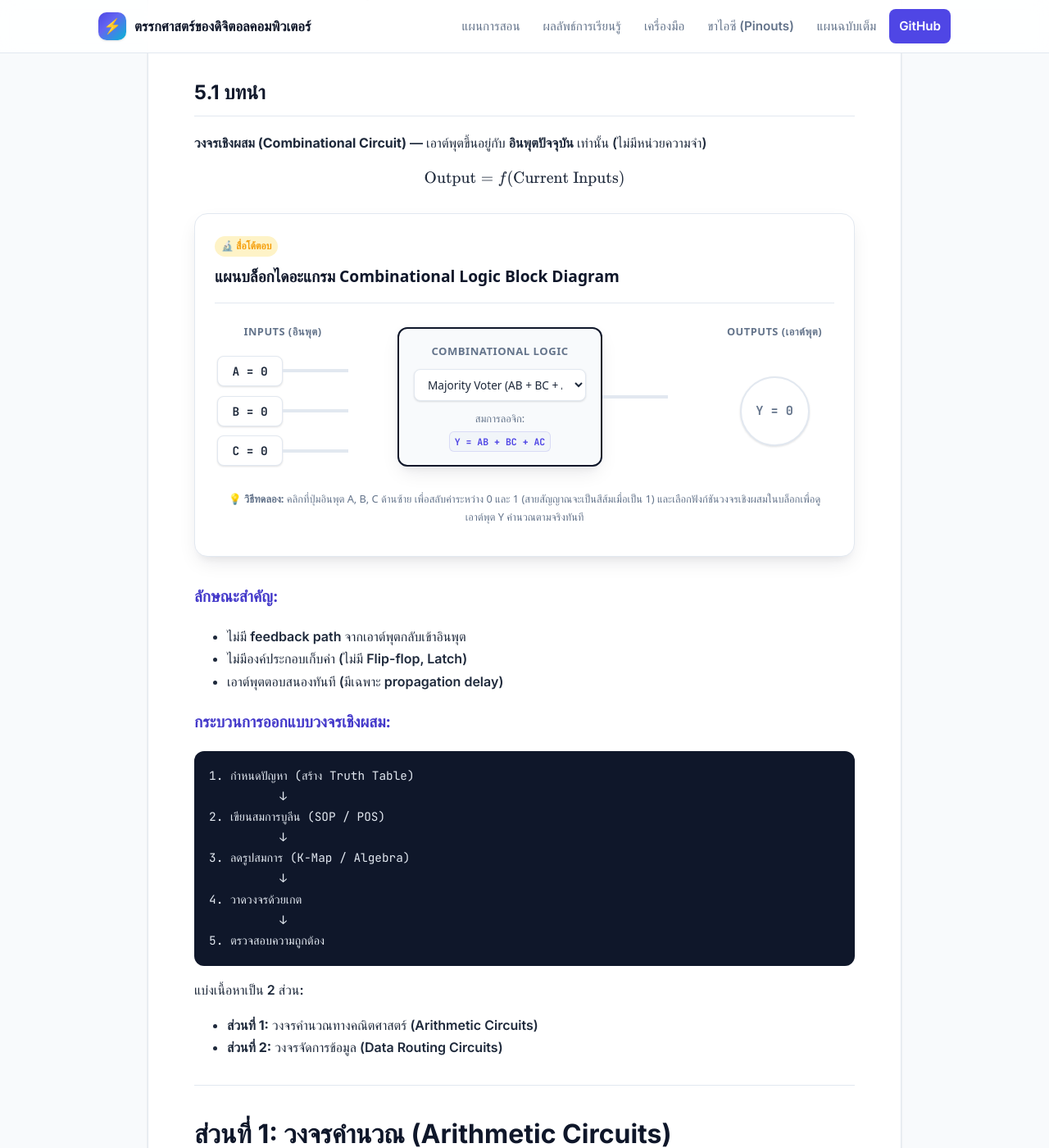
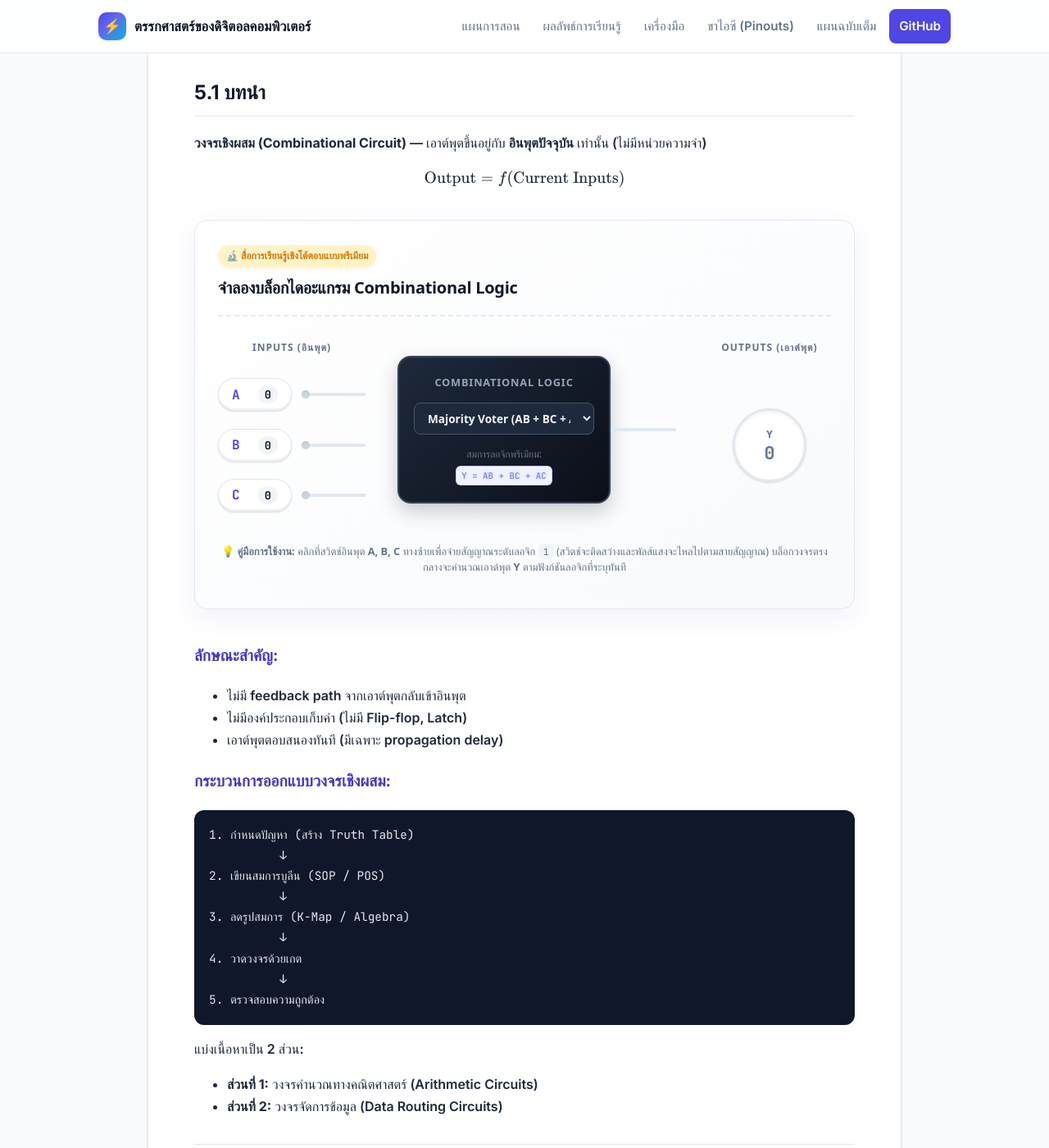
Before and after one commit to alfaXphoori/DigitalComputer, a Jekyll site: the page built from chapters/ch05-combinational-circuits/README.md, in a window 1280 px wide and 1400 px high, scrolled down 291 px. Shown: the whole window at 82% size. Built offline with Jekyll 4.4.1, drawn with Linux system fonts in a browser that asks for light colours; some web fonts are replaced; our own code applies the rules of GitHub Pages for plain Markdown files.

Commit message:
Enhance Combinational Logic widget with premium high-tech aesthetics, animated signal pulses, and neon glow animations

```diff
--- a/_includes/comb-logic-demo.html
+++ b/_includes/comb-logic-demo.html
@@ -1,8 +1,8 @@
 <div class="cl-widget" id="comb-logic-widget">
   <div class="cl-widget__header">
     <div class="cl-widget__title-group">
-      <span class="cl-badge">🔬 สื่อโต้ตอบ</span>
-      <h4>แผนบล็อกไดอะแกรม Combinational Logic Block Diagram</h4>
+      <span class="cl-badge">🔬 สื่อการเรียนรู้เชิงโต้ตอบแบบพรีเมียม</span>
+      <h4>จำลองบล็อกไดอะแกรม Combinational Logic</h4>
     </div>
   </div>
 
@@ -11,16 +11,39 @@
     <div class="cl-side cl-side--inputs">
       <span class="cl-side-label">Inputs (อินพุต)</span>
       <div class="cl-input-list">
-        <div class="cl-input-row" data-port="A">
-          <button class="cl-input-btn" id="cl-btn-a" aria-pressed="false">A = 0</button>
+        <!-- Input Row A -->
+        <div class="cl-input-row">
+          <div class="cl-switch-container">
+            <button class="cl-input-btn" id="cl-btn-a" aria-pressed="false" title="คลิกเพื่อสลับค่าอินพุต A">
+              <span class="cl-btn-lbl">A</span>
+              <span class="cl-btn-val">0</span>
+            </button>
+            <div class="cl-led" id="cl-led-a"></div>
+          </div>
           <div class="cl-wire cl-wire-in cl-wire--a" id="cl-wire-a"></div>
         </div>
-        <div class="cl-input-row" data-port="B">
-          <button class="cl-input-btn" id="cl-btn-b" aria-pressed="false">B = 0</button>
+
+        <!-- Input Row B -->
+        <div class="cl-input-row">
+          <div class="cl-switch-container">
+            <button class="cl-input-btn" id="cl-btn-b" aria-pressed="false" title="คลิกเพื่อสลับค่าอินพุต B">
+              <span class="cl-btn-lbl">B</span>
+              <span class="cl-btn-val">0</span>
+            </button>
+            <div class="cl-led" id="cl-led-b"></div>
+          </div>
           <div class="cl-wire cl-wire-in cl-wire--b" id="cl-wire-b"></div>
         </div>
-        <div class="cl-input-row" data-port="C">
-          <button class="cl-input-btn" id="cl-btn-c" aria-pressed="false">C = 0</button>
+
+        <!-- Input Row C -->
+        <div class="cl-input-row">
+          <div class="cl-switch-container">
+            <button class="cl-input-btn" id="cl-btn-c" aria-pressed="false" title="คลิกเพื่อสลับค่าอินพุต C">
+              <span class="cl-btn-lbl">C</span>
+              <span class="cl-btn-val">0</span>
+            </button>
+            <div class="cl-led" id="cl-led-c"></div>
+          </div>
           <div class="cl-wire cl-wire-in cl-wire--c" id="cl-wire-c"></div>
         </div>
       </div>
@@ -41,7 +64,7 @@
         </div>
 
         <div class="cl-expr-wrap">
-          <span class="cl-expr-lbl">สมการลอจิก:</span>
+          <span class="cl-expr-lbl">สมการลอจิกพรีเมียม:</span>
           <code class="cl-expr-code" id="cl-expr-display">Y = AB + BC + AC</code>
         </div>
       </div>
@@ -54,11 +77,14 @@
       <span class="cl-side-label">Outputs (เอาต์พุต)</span>
       <div class="cl-output-wrap">
         <div class="cl-lamp" id="cl-lamp-y" data-state="0">
-          <span class="cl-lamp-val">Y = 0</span>
+          <div class="cl-lamp-inner">
+            <span class="cl-lamp-lbl">Y</span>
+            <span class="cl-lamp-val">0</span>
+          </div>
         </div>
       </div>
     </div>
   </div>
 
-  <p class="cl-cap">💡 <strong>วิธีทดลอง:</strong> คลิกที่ปุ่มอินพุต A, B, C ด้านซ้าย เพื่อสลับค่าระหว่าง 0 และ 1 (สายสัญญาณจะเป็นสีส้มเมื่อเป็น 1) และเลือกฟังก์ชันวงจรเชิงผสมในบล็อกเพื่อดูเอาต์พุต Y คำนวณตามจริงทันที</p>
+  <p class="cl-cap">💡 <strong>คู่มือการใช้งาน:</strong> คลิกที่สวิตช์อินพุต <strong>A, B, C</strong> ทางซ้ายเพื่อจ่ายสัญญาณระดับลอจิก <code>1</code> (สวิตช์จะติดสว่างและพัลส์แสงจะไหลไปตามสายสัญญาณ) บล็อกวงจรตรงกลางจะคำนวณเอาต์พุต <strong>Y</strong> ตามฟังก์ชันลอจิกที่ระบุทันที</p>
 </div>
--- a/_includes/footer.html
+++ b/_includes/footer.html
@@ -1515,7 +1521,7 @@ document.addEventListener("DOMContentLoaded", function() {
       }
 
       lampY.dataset.state = outY;
-      lampY.querySelector('.cl-lamp-val').textContent = `Y = ${outY}`;
+      lampY.querySelector('.cl-lamp-val').textContent = outY;
 
       if (outY === 1) {
         wireY.classList.add('active');
--- a/assets/css/style.css
+++ b/assets/css/style.css
@@ -2388,12 +2388,12 @@ table.schedule tbody tr:hover { background: #f8fafc; }
 
 /* ---------- Combinational Logic Widget ---------- */
 .cl-widget {
-  background: var(--card);
+  background: linear-gradient(145deg, var(--card) 0%, #f8fafc 100%);
   border: 1px solid var(--line);
   border-radius: var(--radius);
-  padding: 24px;
-  margin: 2rem 0;
-  box-shadow: var(--shadow-md);
+  padding: 28px;
+  margin: 2.5rem 0;
+  box-shadow: 0 10px 30px rgba(79, 70, 229, 0.08);
   font-family: "IBM Plex Sans Thai", system-ui, sans-serif;
   color: var(--text);
   box-sizing: border-box;
@@ -2402,25 +2402,27 @@ table.schedule tbody tr:hover { background: #f8fafc; }
   display: flex;
   justify-content: space-between;
   align-items: center;
-  border-bottom: 1px solid var(--line);
+  border-bottom: 2px dashed var(--line);
   padding-bottom: 16px;
-  margin-bottom: 20px;
+  margin-bottom: 24px;
 }
 .cl-widget__title-group h4 {
   margin: 4px 0 0 0;
-  font-size: 1.2rem;
+  font-size: 1.25rem;
   color: var(--ink);
-  font-weight: 600;
+  font-weight: 700;
+  letter-spacing: -0.3px;
 }
 .cl-badge {
   display: inline-block;
   font-size: 0.75rem;
   background: var(--amber-soft);
-  color: var(--amber);
-  padding: 2px 8px;
+  color: #d97706;
+  padding: 3px 10px;
   border-radius: 99px;
-  font-weight: 600;
+  font-weight: 700;
   margin-bottom: 4px;
+  box-shadow: 0 2px 5px rgba(245, 158, 11, 0.1);
 }
 .cl-layout {
   display: flex;
@@ -2428,28 +2430,28 @@ table.schedule tbody tr:hover { background: #f8fafc; }
   justify-content: space-between;
   width: 100%;
   max-width: 750px;
-  margin: 1.5rem auto;
+  margin: 1.8rem auto;
   gap: 0;
   position: relative;
 }
 @media (max-width: 650px) {
   .cl-layout {
     flex-direction: column;
-    gap: 20px;
+    gap: 30px;
   }
   .cl-side--inputs {
     height: auto !important;
   }
   .cl-input-list {
     height: auto !important;
-    gap: 12px;
+    gap: 20px;
   }
   .cl-input-row {
     flex-direction: column;
     align-items: center;
   }
   .cl-wire-in {
-    height: 15px !important;
+    height: 25px !important;
     width: 4px !important;
   }
   .cl-center-block {
@@ -2458,7 +2460,7 @@ table.schedule tbody tr:hover { background: #f8fafc; }
   }
   .cl-wire-out {
     width: 4px !important;
-    height: 20px !important;
+    height: 25px !important;
   }
   .cl-side--outputs {
     height: auto !important;
@@ -2471,22 +2473,22 @@ table.schedule tbody tr:hover { background: #f8fafc; }
   justify-content: center;
 }
 .cl-side-label {
-  font-size: 0.8rem;
-  font-weight: bold;
-  color: var(--muted);
-  margin-bottom: 12px;
+  font-size: 0.75rem;
+  font-weight: 800;
+  color: var(--muted);
+  margin-bottom: 16px;
   text-transform: uppercase;
-  letter-spacing: 0.5px;
+  letter-spacing: 1px;
 }
 .cl-side--inputs {
-  width: 160px;
-  height: 180px;
+  width: 180px;
+  height: 220px;
 }
 .cl-input-list {
   display: flex;
   flex-direction: column;
   justify-content: space-around;
-  height: 180px;
+  height: 220px;
   width: 100%;
 }
 .cl-input-row {
@@ -2494,36 +2496,77 @@ table.schedule tbody tr:hover { background: #f8fafc; }
   align-items: center;
   width: 100%;
 }
+.cl-switch-container {
+  display: flex;
+  align-items: center;
+  gap: 12px;
+  flex-shrink: 0;
+}
 .cl-input-btn {
-  width: 80px;
-  padding: 8px 10px;
-  border-radius: 8px;
+  width: 90px;
+  height: 40px;
+  border-radius: 20px;
   border: 1px solid var(--line);
   background: var(--card);
   color: var(--text);
   cursor: pointer;
   font-family: "JetBrains Mono", monospace;
-  font-weight: bold;
-  font-size: 0.9rem;
-  transition: all 0.2s ease;
-  flex-shrink: 0;
-  box-shadow: var(--shadow-sm);
+  font-weight: 700;
+  font-size: 1rem;
+  transition: all 0.25s cubic-bezier(0.16, 1, 0.3, 1);
+  box-shadow: var(--shadow-sm), inset 0 -2px 0 rgba(0,0,0,0.05);
   outline: none;
-  text-align: center;
+  display: flex;
+  align-items: center;
+  justify-content: space-between;
+  padding: 0 16px;
+  box-sizing: border-box;
 }
 .cl-input-btn:hover {
-  background: #f1f5f9;
   border-color: var(--indigo);
+  transform: scale(1.03);
 }
 .cl-input-btn[aria-pressed="true"] {
   background: var(--amber-soft);
   border-color: var(--amber);
-  color: #78350f;
-  box-shadow: 0 0 10px rgba(245, 158, 11, 0.2);
+  box-shadow: 0 4px 12px rgba(245, 158, 11, 0.15), inset 0 2px 0 rgba(255,255,255,0.4);
+}
+.cl-btn-lbl {
+  color: var(--indigo);
+  font-weight: 800;
+}
+.cl-input-btn[aria-pressed="true"] .cl-btn-lbl {
+  color: #d97706;
+}
+.cl-btn-val {
+  background: #f1f5f9;
+  padding: 2px 8px;
+  border-radius: 10px;
+  font-size: 0.85em;
+  color: var(--ink);
+}
+.cl-input-btn[aria-pressed="true"] .cl-btn-val {
+  background: #fef3c7;
+  color: #d97706;
+  font-weight: 900;
+}
+.cl-led {
+  width: 10px;
+  height: 10px;
+  border-radius: 50%;
+  background-color: #cbd5e1;
+  transition: all 0.25s ease;
+  box-shadow: inset 0 1px 2px rgba(0,0,0,0.1);
+}
+.cl-led.active {
+  background-color: #f59e0b;
+  box-shadow: 0 0 10px #f59e0b, 0 0 4px #f59e0b;
 }
 .cl-wire {
   background: var(--line);
-  transition: background 0.25s ease, box-shadow 0.25s ease;
+  position: relative;
+  overflow: hidden;
+  transition: background 0.25s ease;
 }
 .cl-wire-in {
   height: 4px;
@@ -2531,70 +2574,88 @@ table.schedule tbody tr:hover { background: #f8fafc; }
 }
 .cl-wire-in.active {
   background: var(--amber);
-  box-shadow: 0 0 8px var(--amber);
+  box-shadow: 0 0 8px rgba(245, 158, 11, 0.4);
+}
+.cl-wire.active::after {
+  content: '';
+  position: absolute;
+  top: 0; left: -100%;
+  width: 100%; height: 100%;
+  background: linear-gradient(90deg, transparent, rgba(255, 255, 255, 0.9), transparent);
+  animation: cl-wire-flow 1.5s infinite linear;
+}
+@keyframes cl-wire-flow {
+  0% { left: -100%; }
+  100% { left: 100%; }
 }
 .cl-center-block {
   display: flex;
   align-items: center;
   flex-grow: 1;
-  max-width: 340px;
+  max-width: 350px;
+  height: 220px;
+  justify-content: center;
+}
+.cl-box {
+  background: linear-gradient(135deg, #1e293b 0%, #0b0f19 100%);
+  border: 2px solid #334155;
+  border-radius: 16px;
+  width: 260px;
   height: 180px;
-  justify-content: center;
-}
-.cl-box {
-  background: #f8fafc;
-  border: 2px solid var(--ink);
-  border-radius: 12px;
-  width: 250px;
-  height: 170px;
-  padding: 16px;
+  padding: 20px 16px;
   box-sizing: border-box;
   display: flex;
   flex-direction: column;
   justify-content: space-between;
   align-items: center;
-  box-shadow: var(--shadow-md);
+  box-shadow: 0 10px 25px rgba(0, 0, 0, 0.2), inset 0 1px 0 rgba(255, 255, 255, 0.05), 0 0 0 1px rgba(99, 102, 241, 0.08);
 }
 .cl-box-title {
-  font-size: 0.82rem;
-  font-weight: 700;
-  color: var(--muted);
+  font-size: 0.8rem;
+  font-weight: 800;
+  color: #94a3b8;
   text-transform: uppercase;
-  letter-spacing: 0.5px;
+  letter-spacing: 0.8px;
 }
 .cl-selector-wrap select {
   padding: 8px 12px;
   border-radius: 8px;
-  border: 1px solid var(--line);
-  background: var(--card);
-  color: var(--text);
+  border: 1px solid #475569;
+  background: #1e293b;
+  color: #f1f5f9;
   font-family: inherit;
   font-size: 0.85rem;
+  font-weight: 600;
   outline: none;
   cursor: pointer;
-  width: 210px;
+  width: 220px;
   text-align: center;
   box-shadow: var(--shadow-sm);
+  transition: border-color 0.2s;
+}
+.cl-selector-wrap select:hover {
+  border-color: var(--indigo);
 }
 .cl-expr-wrap {
-  font-size: 0.8rem;
+  font-size: 0.75rem;
   display: flex;
   flex-direction: column;
   align-items: center;
   gap: 4px;
 }
 .cl-expr-lbl {
-  color: var(--muted);
+  color: #64748b;
 }
 .cl-expr-code {
   font-family: "JetBrains Mono", monospace;
   font-weight: 700;
-  font-size: 0.9rem;
-  color: var(--indigo);
-  background: rgba(79, 70, 229, 0.08);
-  padding: 3px 8px;
+  font-size: 0.95rem;
+  color: #818cf8;
+  background: rgba(99, 102, 241, 0.15);
+  padding: 4px 10px;
   border-radius: 6px;
-  border: 1px solid rgba(79, 70, 229, 0.15);
+  border: 1px solid rgba(99, 102, 241, 0.3);
+  text-shadow: 0 0 6px rgba(129, 140, 248, 0.4);
 }
 .cl-wire-out {
   height: 4px;
@@ -2602,11 +2663,11 @@ table.schedule tbody tr:hover { background: #f8fafc; }
 }
 .cl-wire-out.active {
   background: var(--cyan);
-  box-shadow: 0 0 8px var(--cyan);
+  box-shadow: 0 0 8px rgba(6, 182, 212, 0.4);
 }
 .cl-side--outputs {
-  width: 140px;
-  height: 180px;
+  width: 150px;
+  height: 220px;
 }
 .cl-output-wrap {
   display: flex;
@@ -2615,35 +2676,60 @@ table.schedule tbody tr:hover { background: #f8fafc; }
   height: 100%;
 }
 .cl-lamp {
-  width: 85px;
-  height: 85px;
+  width: 90px;
+  height: 90px;
   border-radius: 50%;
-  border: 2px solid var(--line);
+  border: 3px solid var(--line);
   background: var(--card);
   display: flex;
   align-items: center;
   justify-content: center;
-  transition: all 0.25s ease;
-  box-shadow: var(--shadow-sm);
+  transition: all 0.25s cubic-bezier(0.16, 1, 0.3, 1);
+  box-shadow: var(--shadow-sm), inset 0 2px 4px rgba(0,0,0,0.05);
+  box-sizing: border-box;
+}
+.cl-lamp-inner {
+  display: flex;
+  flex-direction: column;
+  align-items: center;
+}
+.cl-lamp-lbl {
+  font-size: 0.75rem;
+  font-weight: 800;
+  color: var(--muted);
+  text-transform: uppercase;
 }
 .cl-lamp-val {
   font-family: "JetBrains Mono", monospace;
-  font-weight: 700;
-  font-size: 0.95rem;
-  color: var(--muted);
+  font-weight: 800;
+  font-size: 1.35rem;
+  color: var(--muted);
+  line-height: 1.1;
 }
 .cl-lamp[data-state="1"] {
   border-color: var(--cyan);
-  background: rgba(6, 182, 212, 0.08);
-  box-shadow: 0 0 20px rgba(6, 182, 212, 0.4);
+  background: rgba(6, 182, 212, 0.05);
+  animation: cl-lamp-glow 2s infinite ease-in-out;
+}
+.cl-lamp[data-state="1"] .cl-lamp-lbl {
+  color: var(--cyan);
 }
 .cl-lamp[data-state="1"] .cl-lamp-val {
   color: var(--cyan);
-  font-weight: 900;
+  text-shadow: 0 0 4px rgba(6, 182, 212, 0.5);
+}
+@keyframes cl-lamp-glow {
+  0%, 100% {
+    box-shadow: 0 0 15px rgba(6, 182, 212, 0.4), inset 0 0 10px rgba(6, 182, 212, 0.2);
+  }
+  50% {
+    box-shadow: 0 0 25px rgba(6, 182, 212, 0.8), inset 0 0 15px rgba(6, 182, 212, 0.4);
+  }
 }
 .cl-cap {
   font-size: 0.8rem;
   color: var(--muted);
-  margin-top: 12px;
+  margin-top: 16px;
   text-align: center;
-}
+  line-height: 1.5;
+}
```
Also changed, not shown: other parts of _includes/footer.html (+11 -5 lines).
